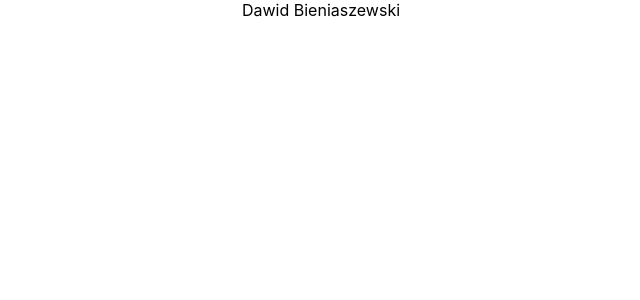
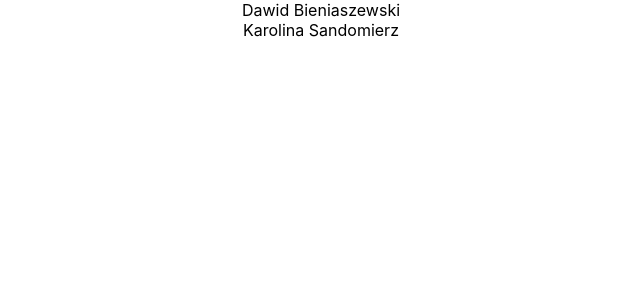
Before and after one commit to TimeRul3r/tosterwwannie, a React (Create React App) app: page / in a window 1280 px wide. Shown: the top 300 px of the page, without its empty margins (319-959 px from the left). Built offline with nearby package versions, Linux system fonts and the light colour scheme.

Commit message:
Dodanie imienia i nazwiska

```diff
--- a/src/App.js
+++ b/src/App.js
@@ -1,13 +1,11 @@
-import logo from './logo.svg';
-import './App.css';
+import logo from "./logo.svg";
+import "./App.css";
 
 function App() {
   return (
     <div className="App">
-
-    <div>Dawid Bieniaszewski</div>
-
-
+      <div>Dawid Bieniaszewski</div>
+      <div>Karolina Sandomierz</div>
     </div>
   );
 }
```
